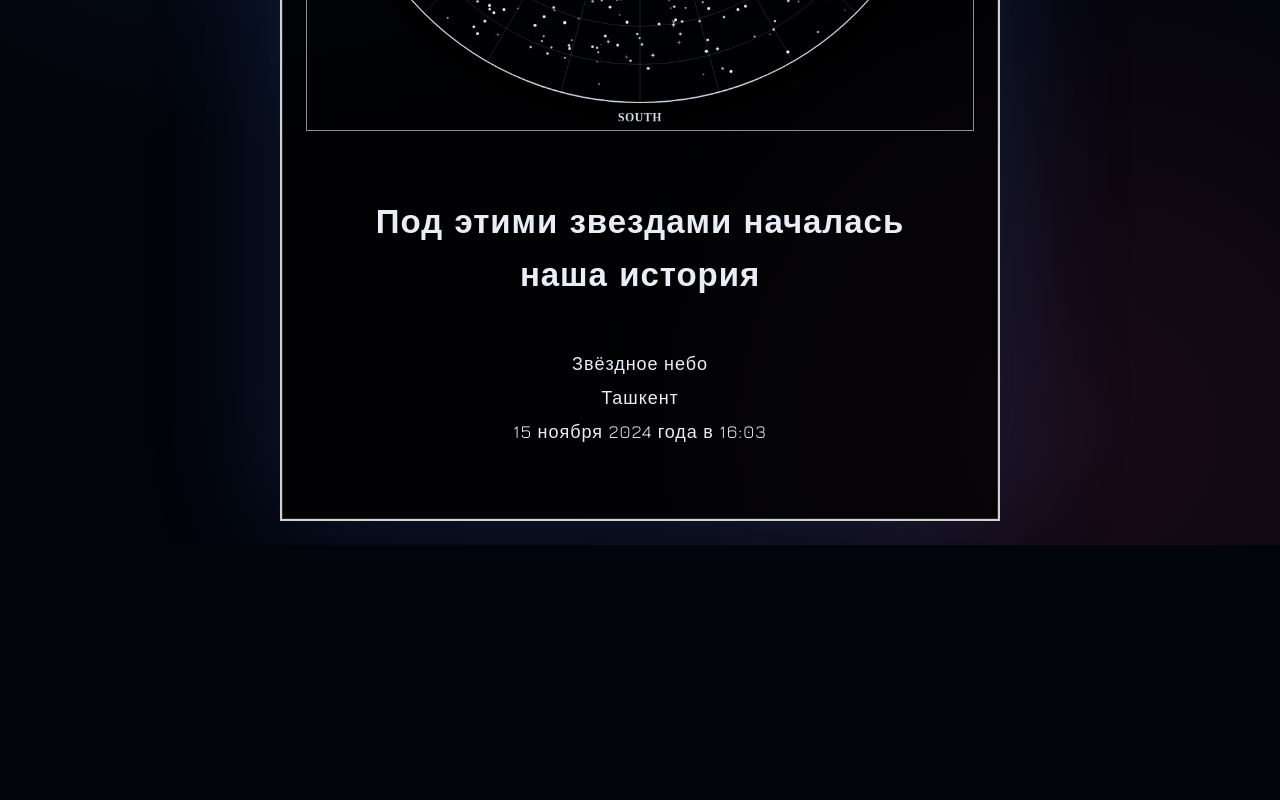
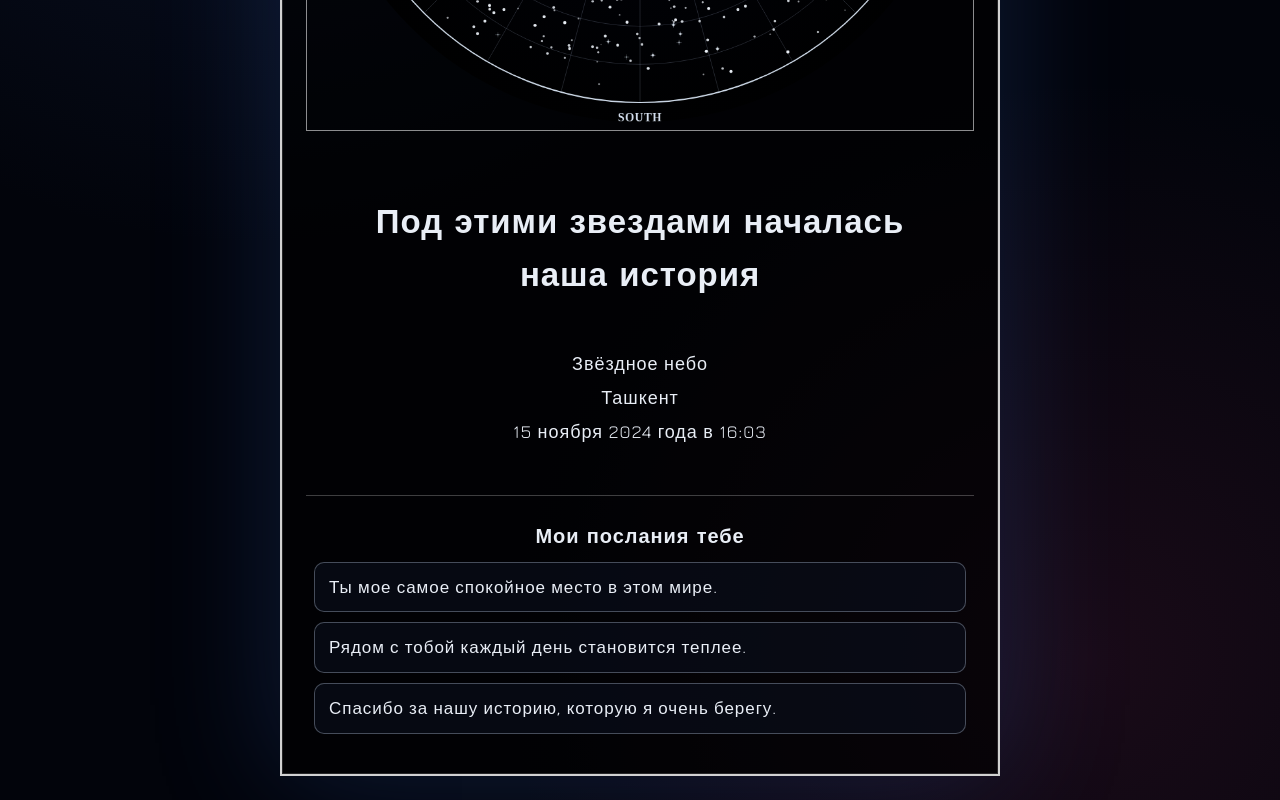
Before and after one commit to cafylb/love, a website: page public/index.html in a window 1280 px wide. Shown: the part 587-1387 px from the top of the page. Before the commit the page ends 1132 px from the top, so only its background shows below. Drawn offline with nearby package versions, Linux system fonts and the light colour scheme.

Commit message:
add messages section

```diff
--- a/public/index.html
+++ b/public/index.html
@@ -24,6 +24,13 @@
         <p>Ташкент</p>
         <p>15 ноября 2024 года в 16:03</p>
       </section>
+
+      <section class="messages" aria-label="Мои послания">
+        <h2>Мои послания тебе</h2>
+        <article class="message-card">Ты мое самое спокойное место в этом мире.</article>
+        <article class="message-card">Рядом с тобой каждый день становится теплее.</article>
+        <article class="message-card">Спасибо за нашу историю, которую я очень берегу.</article>
+      </section>
     </main>
 
     <script src="./script.js"></script>
--- a/public/styles.css
+++ b/public/styles.css
@@ -59,9 +59,31 @@ h1 {
   font-weight: 700;
 }
 
-p {
+.text-block p {
   margin: 0 0 12px;
   font-size: clamp(13px, 1.7vw, 18px);
+}
+
+.messages {
+  border-top: 1px solid rgba(255, 255, 255, 0.24);
+  padding: clamp(16px, 4vw, 28px) 8px 6px;
+}
+
+.messages h2 {
+  margin: 0 0 14px;
+  text-align: center;
+  font-size: clamp(14px, 2vw, 20px);
+  font-weight: 700;
+}
+
+.message-card {
+  border: 1px solid rgba(214, 231, 255, 0.3);
+  background: rgba(13, 19, 33, 0.52);
+  padding: 12px 14px;
+  margin: 0 0 10px;
+  border-radius: 10px;
+  font-size: clamp(13px, 1.7vw, 17px);
+  line-height: 1.45;
 }
 
 @media (max-width: 640px) {
```
Also changed, not shown: README.md.
